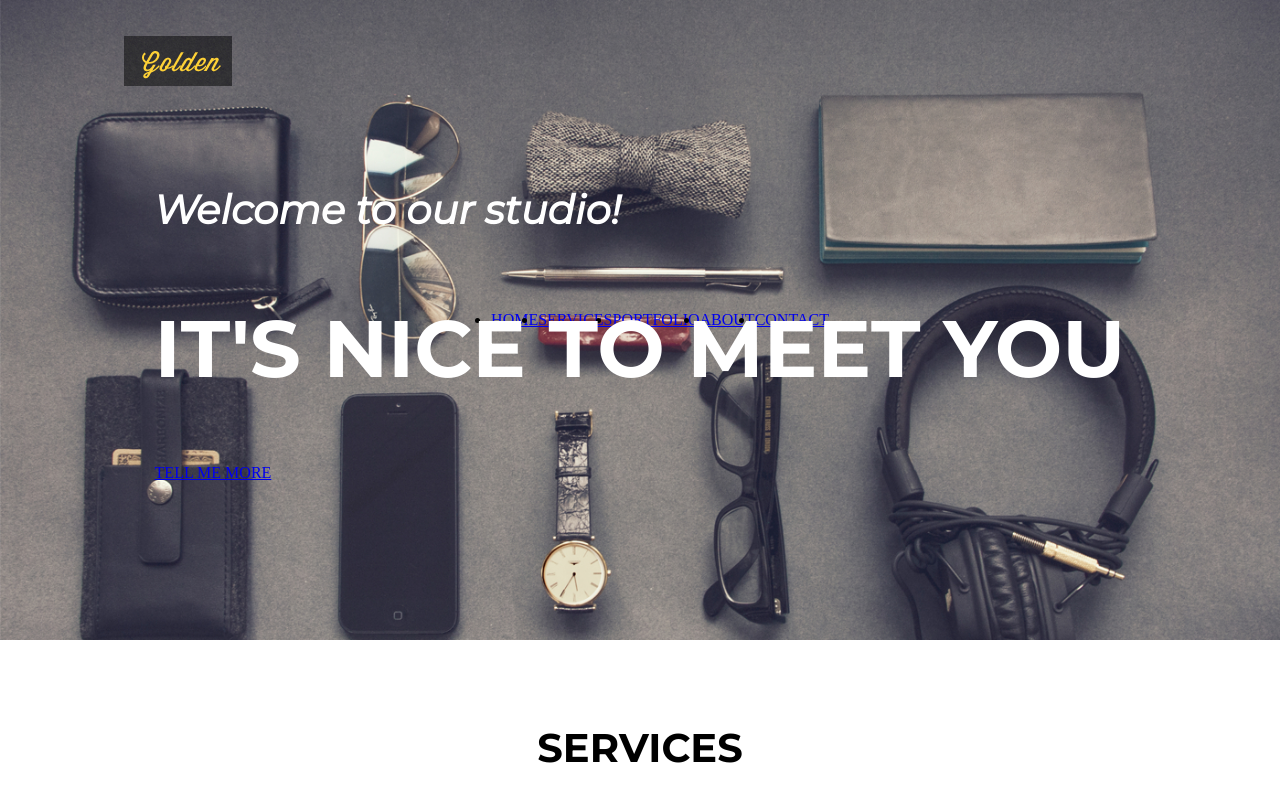
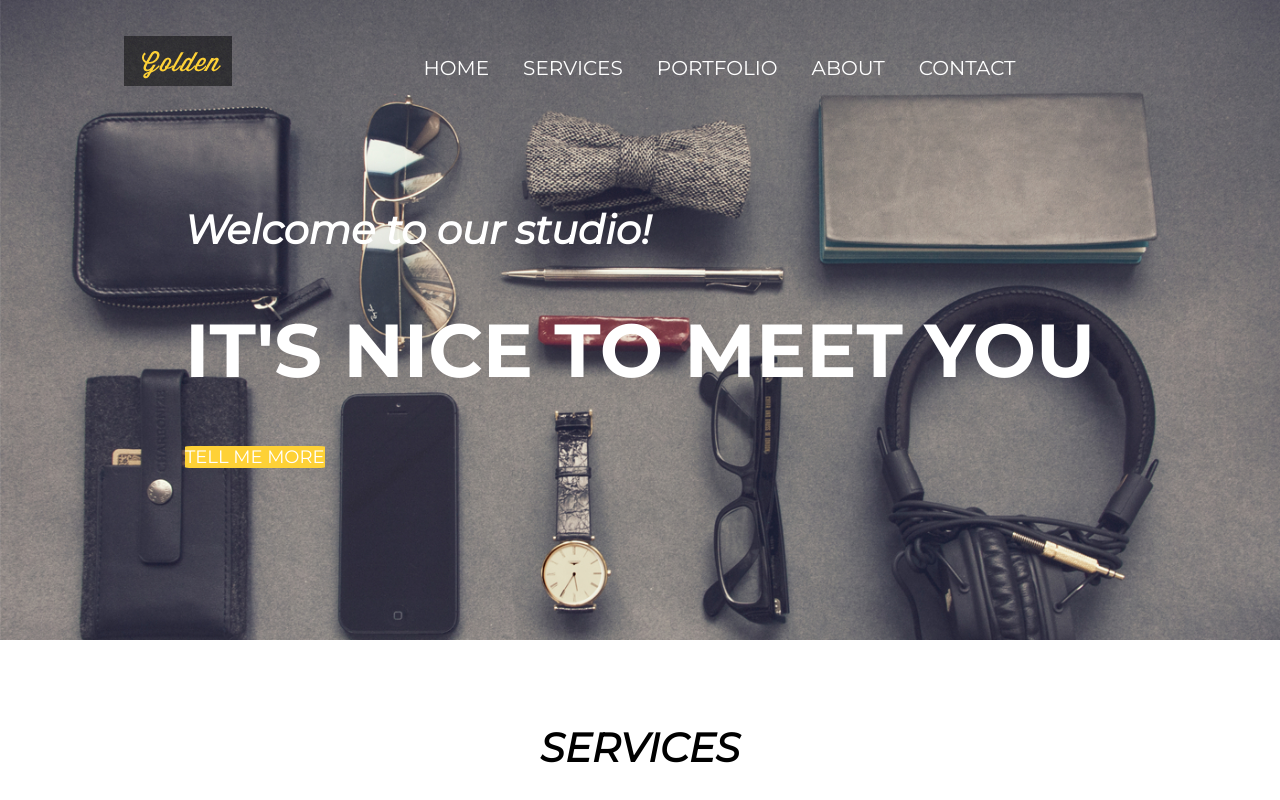
Before and after one commit to Wila-code/task-runner-6, a website: page index.html in a window 1280 px wide. Shown: the top 800 px of the page. Drawn offline with Linux system fonts and the light colour scheme.

Commit message:
Add style for navigation

```diff
--- a/index.html
+++ b/index.html
@@ -39,8 +39,8 @@
         </div>
         <img class="background-image" src="images/Background_Image.jpg" alt="image">
         <div class="header-wrapper">
-          <h1 class="welcome-header">Welcome to our studio!</h1>
-          <h2 class="welcome-header2">IT'S NICE TO MEET YOU</h2>
+          <h2 class="welcome-header">Welcome to our studio!</h2>
+          <h1 class="welcome-header2">IT'S NICE TO MEET YOU</h1>
           <a href="#" class="btn btn1">TELL ME MORE</a>
         </div>
       </div>
--- a/sass/style.scss
+++ b/sass/style.scss
@@ -95,18 +95,37 @@ ul {
   display: flex;
   display: inline-block;
   position: absolute;
+  top: 40px;
+  right: 18%;
 }
 
 a.menu-item {
-
+  display: block;
+  text-decoration: none;
+  list-style-type: none;
+  font-family:$font-header;
+  color: $color-one;
+  font-size: 20px;
+  padding-right: 34px;
 }
 
 .navigation li {
-
+  display: inline;
+  list-style-type: none;
 }
 
 .btn1 {
+  background-color: $color-three;
+  color: $color-one;
+  text-decoration: none;
+  border: 0;
+  border-radius: 5%;
+  font-family: $font-header;
+  font-size: 18px;
+}
 
+.btn1:hover {
+  transform: scale(1.2);
 }
 
 .header-wrapper {
@@ -117,19 +136,17 @@ a.menu-item {
   position: absolute;
 }
 
-h1 {
+h2 {
   font-family: $font-header;
   font-size: 40px;
   font-style: italic;
-  color: #fff;
-
+  color: $color-one;
 }
 
-h2 {
+h1 {
   font-family: $font-header;
-  font-size: 80px;
-  color: #fff;
-
+  font-size: 75px;
+  color: $color-one;
 }
 
 /*Services*/
```
Also changed, not shown: css/style.css, 1 other file.
